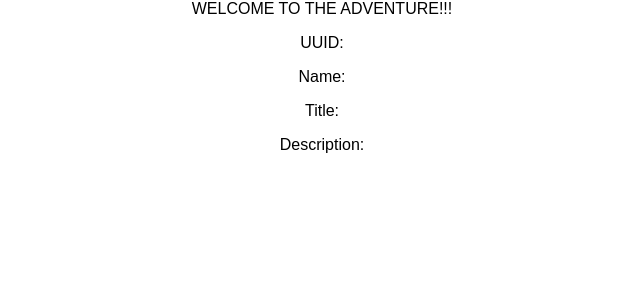
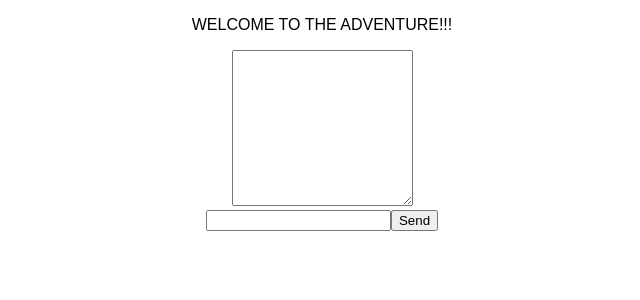
Before and after one commit to snowcoding/lambdamud-client, a React (Create React App) app in the folder react-mud-client/: page /adventure in a window 1280 px wide. Shown: the top 300 px of the page, without its empty margins (318-958 px from the left). Built offline with nearby package versions, Linux system fonts and the light colour scheme; no server answers; sample sign-in values are in the browser's storage.

Commit message:
Message History functional
- Capture messages
- Update message history (textArea)
- clean up UI

```diff
--- a/react-mud-client/src/components/Adventure.js
+++ b/react-mud-client/src/components/Adventure.js
@@ -9,7 +9,9 @@ class Adventure extends Component {
       name:"",
       title:"",
       description:"",
-      players: []
+      players: [],
+      message:"",
+      command:""
     };
   }
 
@@ -24,9 +26,14 @@ class Adventure extends Component {
       .then(response => {
         console.log("Initialization successful");
         console.log(response);
+
         let data = response.data
         console.log(data)
+
         this.setState({...data})
+
+        this.updateMessageHistory(data.title, data.description)
+
 
       })
       .catch(error => {
@@ -35,14 +42,52 @@ class Adventure extends Component {
       });
   }
 
+  // Grab the command text
+  captureCommand = (e) => {
+    if (e.target.id === 'command'){
+      console.log(e.target.value)
+
+      // If it's coming from the command then update the command state
+      this.setState({command:e.target.value})
+    }
+  }
+
+  // Check the key of the command input
+  onCommandKeyPress = (e) => {
+
+    // If the user presses enter
+    if (e.charCode == 13) {
+      e.preventDefault();
+      e.stopPropagation();
+      console.log('You clicked enter!!')
+
+      this.updateMessageHistory('this just in', e.target.value)
+      e.target.value = ''
+
+    }
+  }
+
+  //Update the message state with any incoming messages
+  updateMessageHistory = (title, description) => {
+    this.setState({
+      message: `${this.state.message} \n ${title} \n ${description} \n`
+    }, ()=> {
+      let messageHistory = document.getElementById('messageHistory')
+      messageHistory.scrollTop = messageHistory.scrollHeight
+    })
+  }
+
   render() {
     return (
       <div>
-        WELCOME TO THE ADVENTURE!!!
-        <p>UUID: {this.state.uuid}</p>
-        <p>Name: {this.state.name}</p>
-        <p>Title: {this.state.title}</p>
-        <p>Description: {this.state.description}</p>
+        <p>WELCOME TO THE ADVENTURE!!!</p>
+
+        <textarea rows="10" id="messageHistory" readOnly value={this.state.message}/>
+        {/* <textarea id="messageHistory" defaultValue={this.state.message}/> */}
+        <div>
+          <input type="text" id="command" onChange={this.captureCommand} onKeyPress={this.onCommandKeyPress}/>
+          <button>Send</button>
+        </div>
       </div>
     );
   }
```
